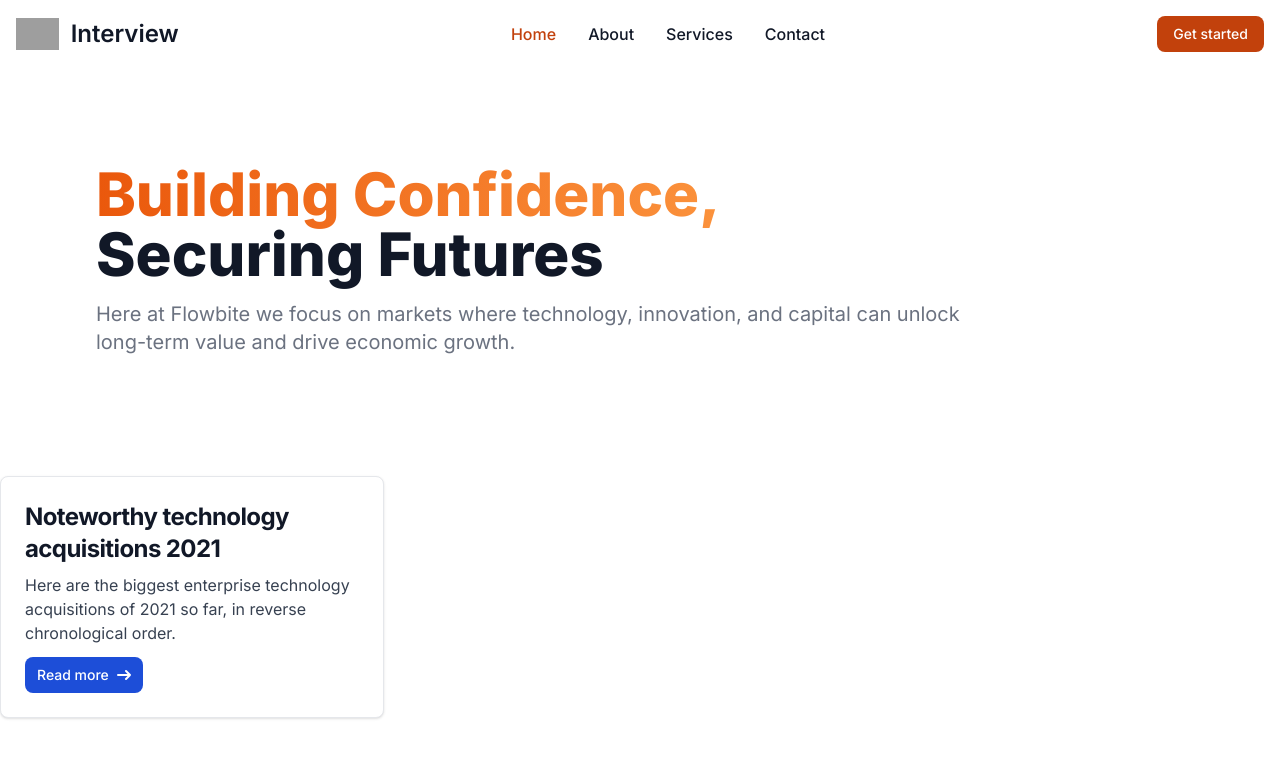
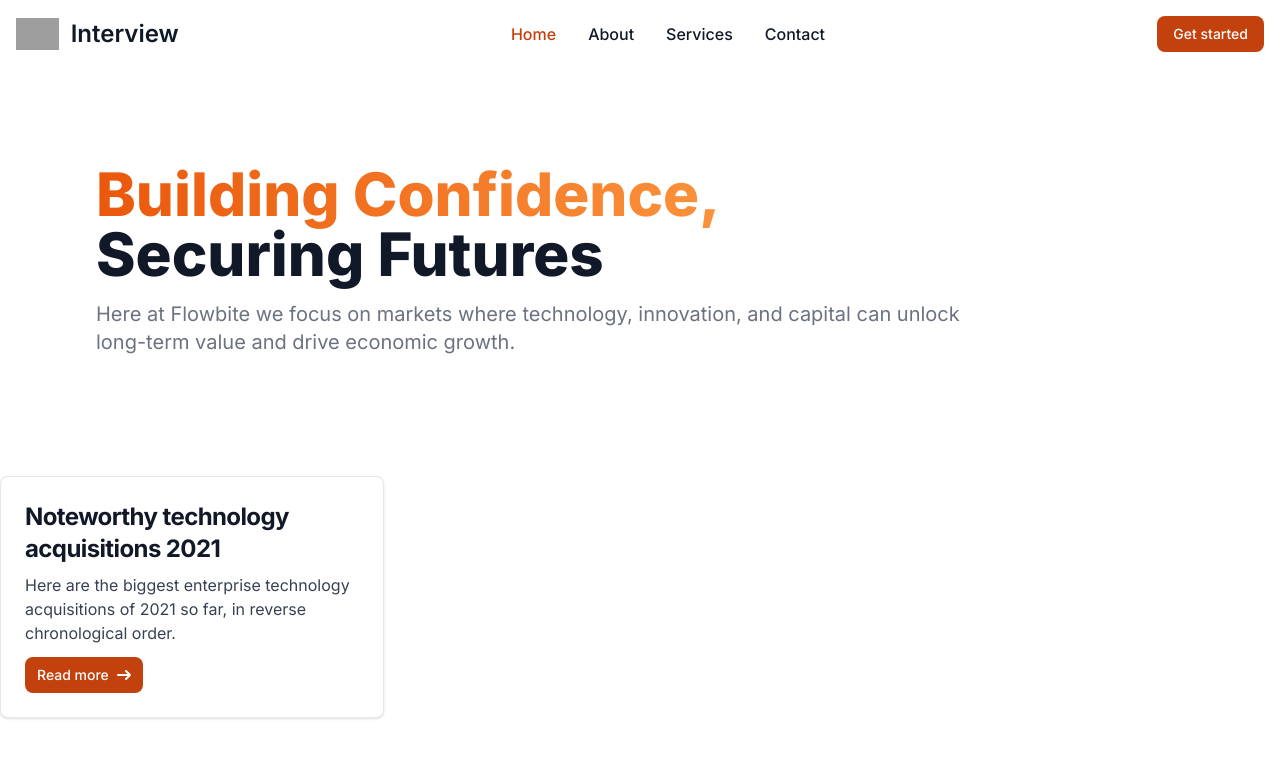
Before and after one commit to Suraj-Samgir/interview, a Next.js app: page / in a window 1280 px wide. Shown: the top 758 px of the page. Built offline with nearby package versions, Linux system fonts and the light colour scheme; grey boxes are pictures that could not be loaded.

Commit message:
Update link color and background color in page.js

```diff
--- a/app/page.js
+++ b/app/page.js
@@ -7,20 +7,18 @@
       <NavBar />
       <IntoBanner />
 
-
       <div class="max-w-sm p-6 bg-white border border-gray-200 rounded-lg shadow dark:bg-gray-800 dark:border-gray-700">
         <a href="#">
           <h5 class="mb-2 text-2xl font-bold tracking-tight text-gray-900 dark:text-white">Noteworthy technology acquisitions 2021</h5>
         </a>
         <p class="mb-3 font-normal text-gray-700 dark:text-gray-400">Here are the biggest enterprise technology acquisitions of 2021 so far, in reverse chronological order.</p>
-    <a href="#" class="inline-flex items-center px-3 py-2 text-sm font-medium text-center text-white bg-blue-700 rounded-lg hover:bg-blue-800 focus:ring-4 focus:outline-none focus:ring-blue-300 dark:bg-blue-600 dark:hover:bg-blue-700 dark:focus:ring-blue-800">
+        <a href="#" class="inline-flex items-center px-3 py-2 text-sm font-medium text-center text-white bg-orange-700 rounded-lg hover:bg-orange-800 focus:ring-4 focus:outline-none focus:ring-orange-300 dark:bg-orange-600 dark:hover:bg-orange-700 dark:focus:ring-orange-800">
           Read more
           <svg class="rtl:rotate-180 w-3.5 h-3.5 ms-2" aria-hidden="true" xmlns="http://www.w3.org/2000/svg" fill="none" viewBox="0 0 14 10">
-            <path stroke="currentColor" stroke-linecap="round" stroke-linejoin="round" stroke-width="2" d="M1 5h12m0 0L9 1m4 4L9 9"/>
+            <path stroke="currentColor" stroke-linecap="round" stroke-linejoin="round" stroke-width="2" d="M1 5h12m0 0L9 1m4 4L9 9" />
           </svg>
         </a>
       </div>
-
     </>
   );
 }
```
Lines whose indentation alone changed are shown as unchanged.
